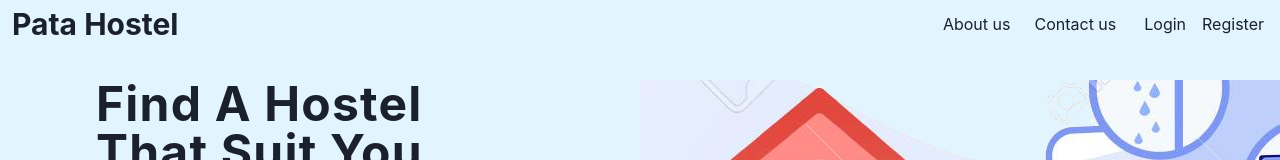
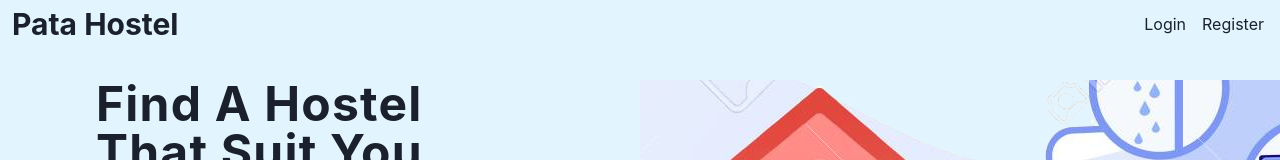
Before and after one commit to Asahel-code/pata_hostel, a React (Vite) app in the folder frontend/: page / in a window 1280 px wide. Shown: the top 160 px of the page. Built offline with nearby package versions, Linux system fonts and the light colour scheme; no server answers.

Commit message:
fix: remove 404 pages

```diff
--- a/frontend/src/components/Footer.jsx
+++ b/frontend/src/components/Footer.jsx
@@ -14,14 +14,14 @@ const FooterSection = () => {
             display: "Home",
             path: "/",
         },
-        {
-            display: "About us",
-            path: "/about",
-        },
-        {
-            display: "Contact us",
-            path: "/contact",
-        },
+        // {
+        //     display: "About us",
+        //     path: "/about",
+        // },
+        // {
+        //     display: "Contact us",
+        //     path: "/contact",
+        // },
         {
             display: "Manage your hostel with us",
             path: "/landlord/register",
--- a/frontend/src/components/Header.jsx
+++ b/frontend/src/components/Header.jsx
@@ -41,13 +41,13 @@ const Header = () => {
 
     const userNavList = (
         <Box className="flex flex-col gap-2 lg:mb-0 lg:mt-0 lg:flex-row lg:items-center lg:gap-6">
-            <Link to="/about" className="hover:text-primary_color hover:font-medium text-md">
+            {/* <Link to="/about" className="hover:text-primary_color hover:font-medium text-md">
                 About us
             </Link>
 
             <Link to="/contact" className="hover:text-primary_color hover:font-medium text-md">
                 Contact us
-            </Link>
+            </Link> */}
             <Box>
                 {user?.token
                     ? (
```
